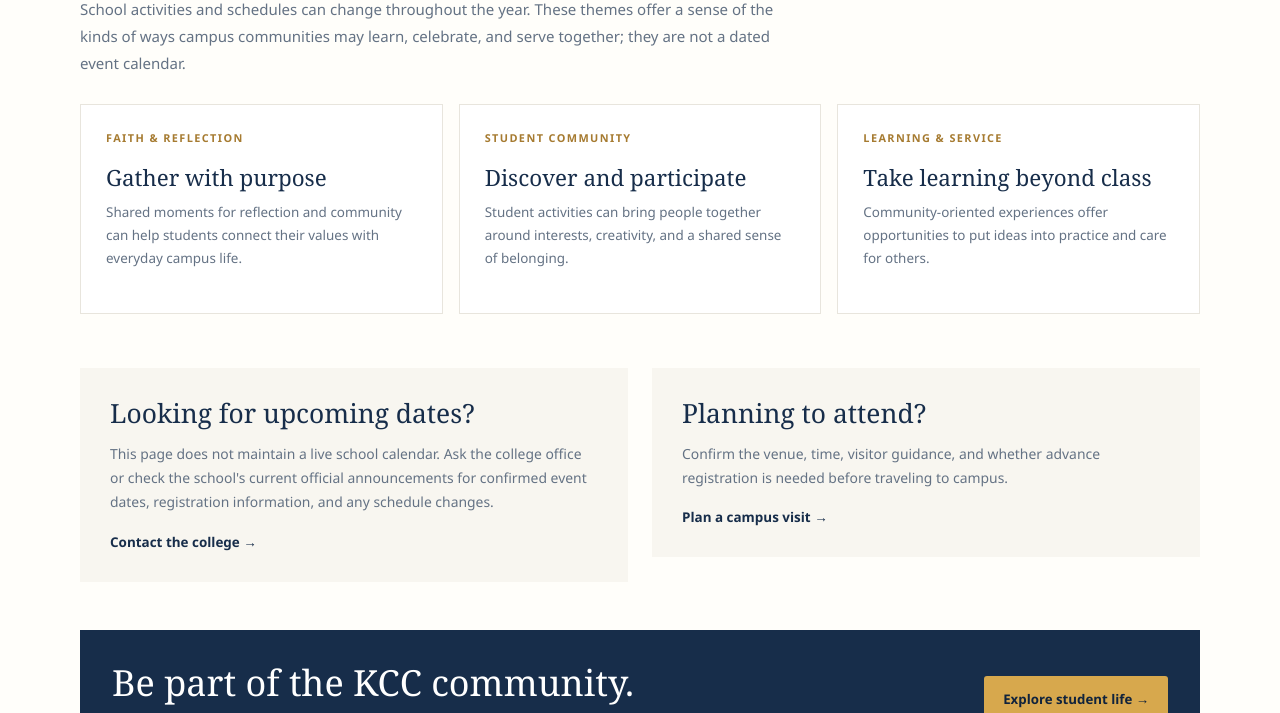
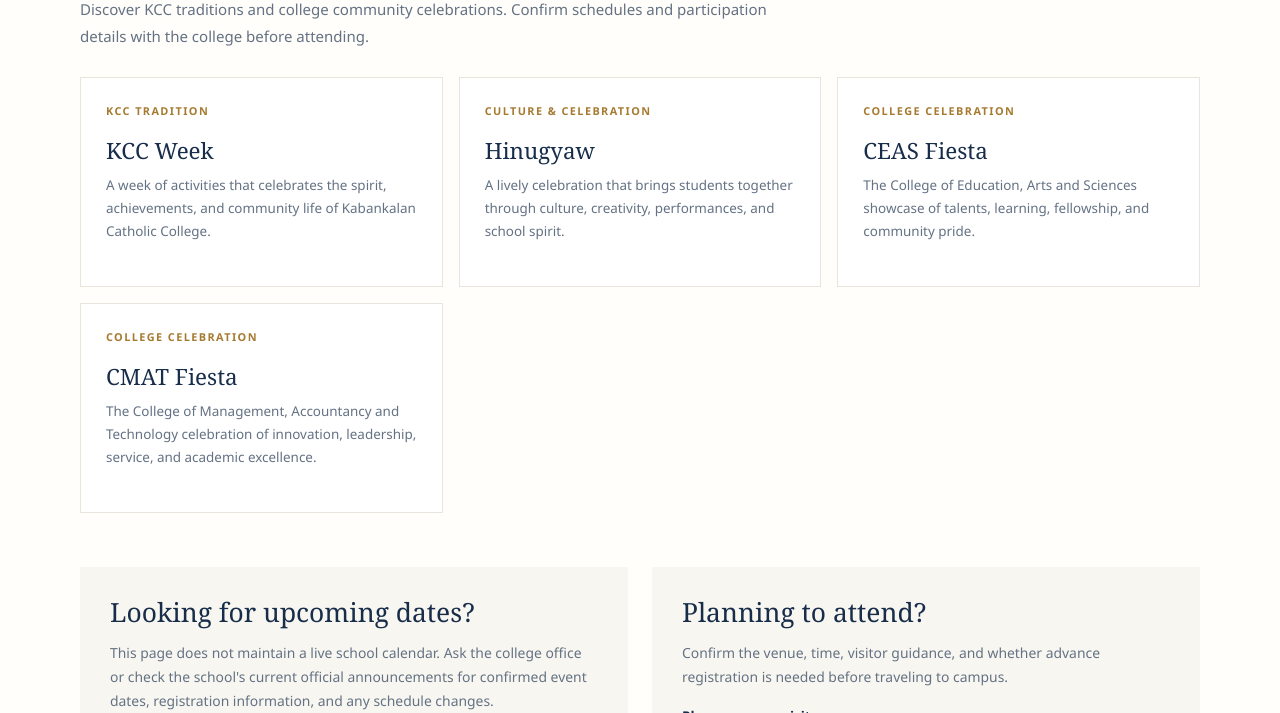
Before and after one commit to jrgabales2006-dot/Gabales-project-2, a plain HTML site: page events.html in a window 1280 px wide. Shown: the part 764-1477 px from the top of the page. Drawn offline with Linux system fonts and the light colour scheme.

Commit message:
adding events

```diff
--- a/events.html
+++ b/events.html
@@ -20,11 +20,12 @@
     <section class="page-hero"><div class="wrap page-hero-inner"><span class="eyebrow">Life in community</span><h1>Come together. Learn together.</h1><p>Campus life is made richer by the experiences students share. For dates and details of current activities, check announcements from Kabankalan Catholic College.</p><div class="breadcrumbs"><a href="index.html">Home</a><span>/</span><span>Events</span></div></div></section>
     <section class="page-main"><div class="wrap">
       <span class="section-label">Community experiences</span><h2 class="section-title">Make room for moments that matter.</h2>
-      <p class="lead">School activities and schedules can change throughout the year. These themes offer a sense of the kinds of ways campus communities may learn, celebrate, and serve together; they are not a dated event calendar.</p>
+      <p class="lead">Discover KCC traditions and college community celebrations. Confirm schedules and participation details with the college before attending.</p>
       <div class="card-grid">
-        <article class="event-card"><span class="tag">Faith &amp; reflection</span><h3>Gather with purpose</h3><p>Shared moments for reflection and community can help students connect their values with everyday campus life.</p></article>
-        <article class="event-card"><span class="tag">Student community</span><h3>Discover and participate</h3><p>Student activities can bring people together around interests, creativity, and a shared sense of belonging.</p></article>
-        <article class="event-card"><span class="tag">Learning &amp; service</span><h3>Take learning beyond class</h3><p>Community-oriented experiences offer opportunities to put ideas into practice and care for others.</p></article>
+        <article class="event-card"><span class="tag">KCC Tradition</span><h3>KCC Week</h3><p>A week of activities that celebrates the spirit, achievements, and community life of Kabankalan Catholic College.</p></article>
+        <article class="event-card"><span class="tag">Culture &amp; Celebration</span><h3>Hinugyaw</h3><p>A lively celebration that brings students together through culture, creativity, performances, and school spirit.</p></article>
+        <article class="event-card"><span class="tag">College Celebration</span><h3>CEAS Fiesta</h3><p>The College of Education, Arts and Sciences showcase of talents, learning, fellowship, and community pride.</p></article>
+        <article class="event-card"><span class="tag">College Celebration</span><h3>CMAT Fiesta</h3><p>The College of Management, Accountancy and Technology celebration of innovation, leadership, service, and academic excellence.</p></article>
       </div>
       <div class="content-grid section-block">
         <article class="soft-panel"><h2>Looking for upcoming dates?</h2><p>This page does not maintain a live school calendar. Ask the college office or check the school's current official announcements for confirmed event dates, registration information, and any schedule changes.</p><a class="plain-link" href="contact.html">Contact the college →</a></article>
```
